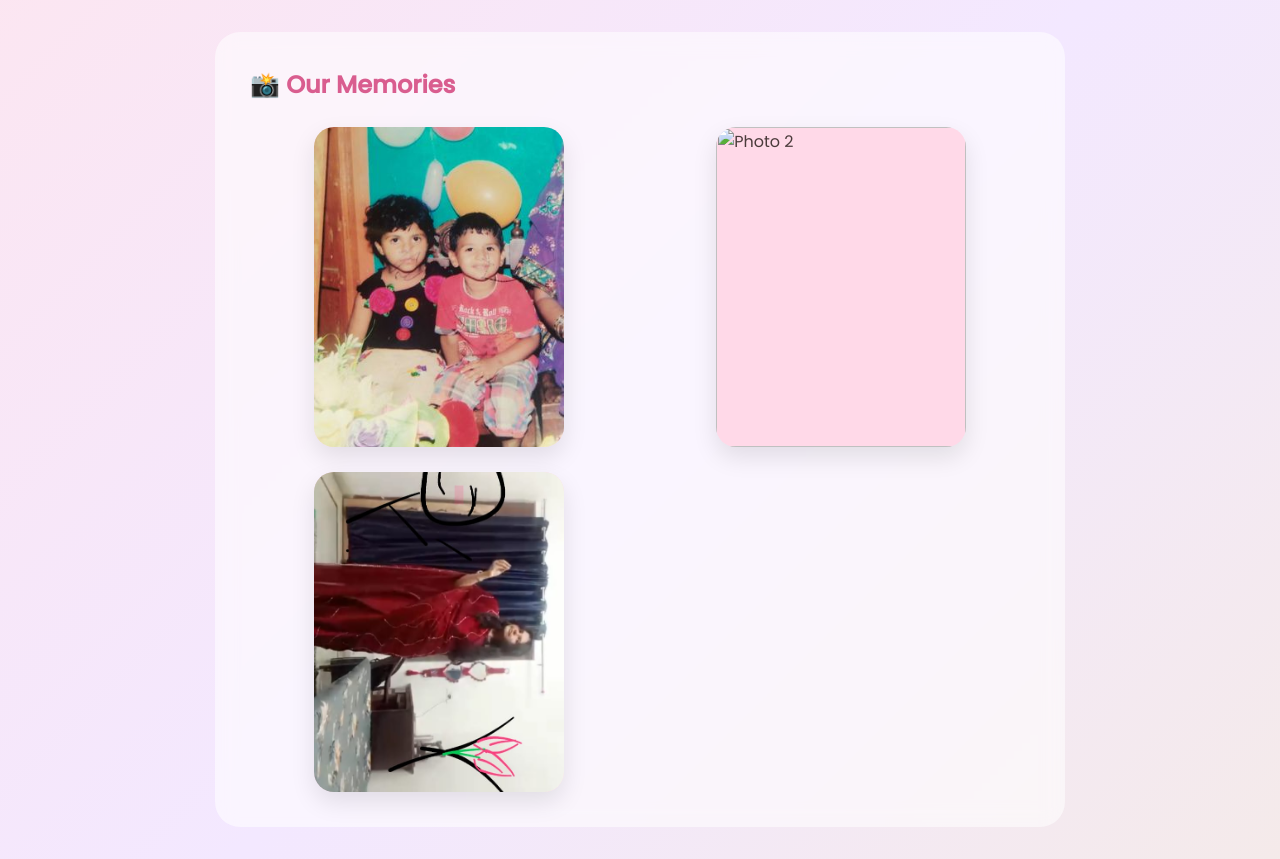
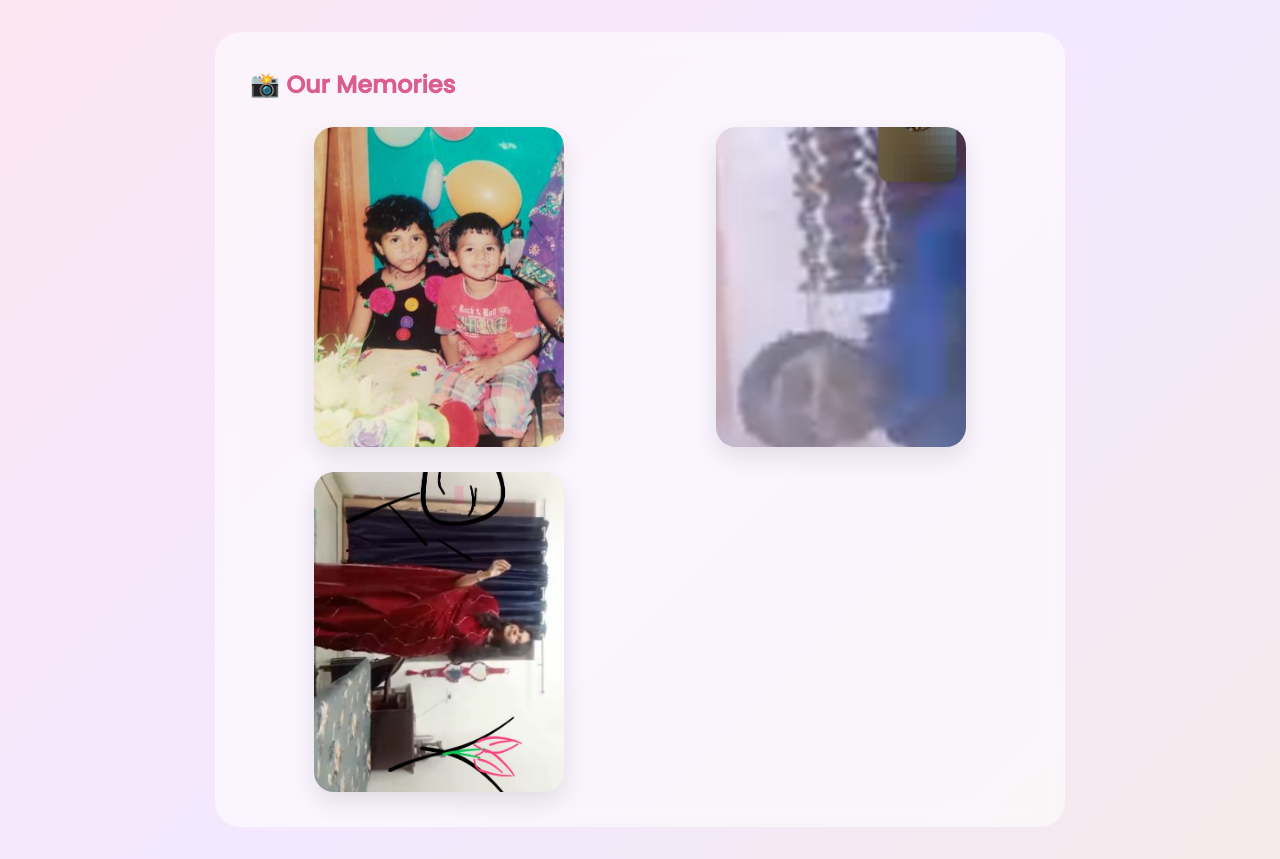
Before and after one commit to zoxoexe/minegoluu, a plain HTML site: page index.html in a window 1280 px wide. Shown: the part 1960-2819 px from the top of the page. Drawn offline with Linux system fonts and the light colour scheme.

```diff
--- a/index.html
+++ b/index.html
@@ -262,7 +262,7 @@ Our confession man it was funny tbh like we actually confessed but couldn't beli
 </div>
 
 <div class="photo">
-    <img src="photo2.jpg.jpg" alt="Photo 2">
+    <img src="photo2.jpg.png" alt="Photo 2">
 </div>
 
 <div class="photo">
```
